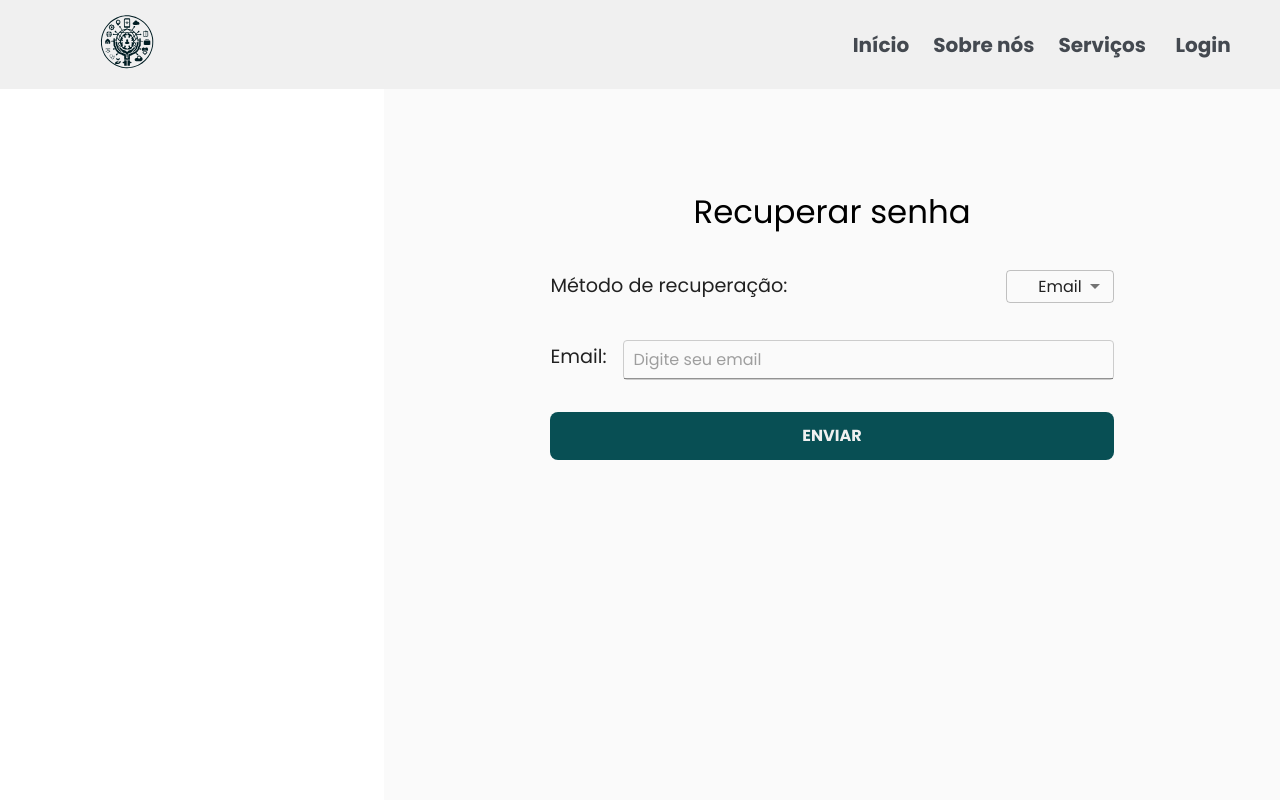
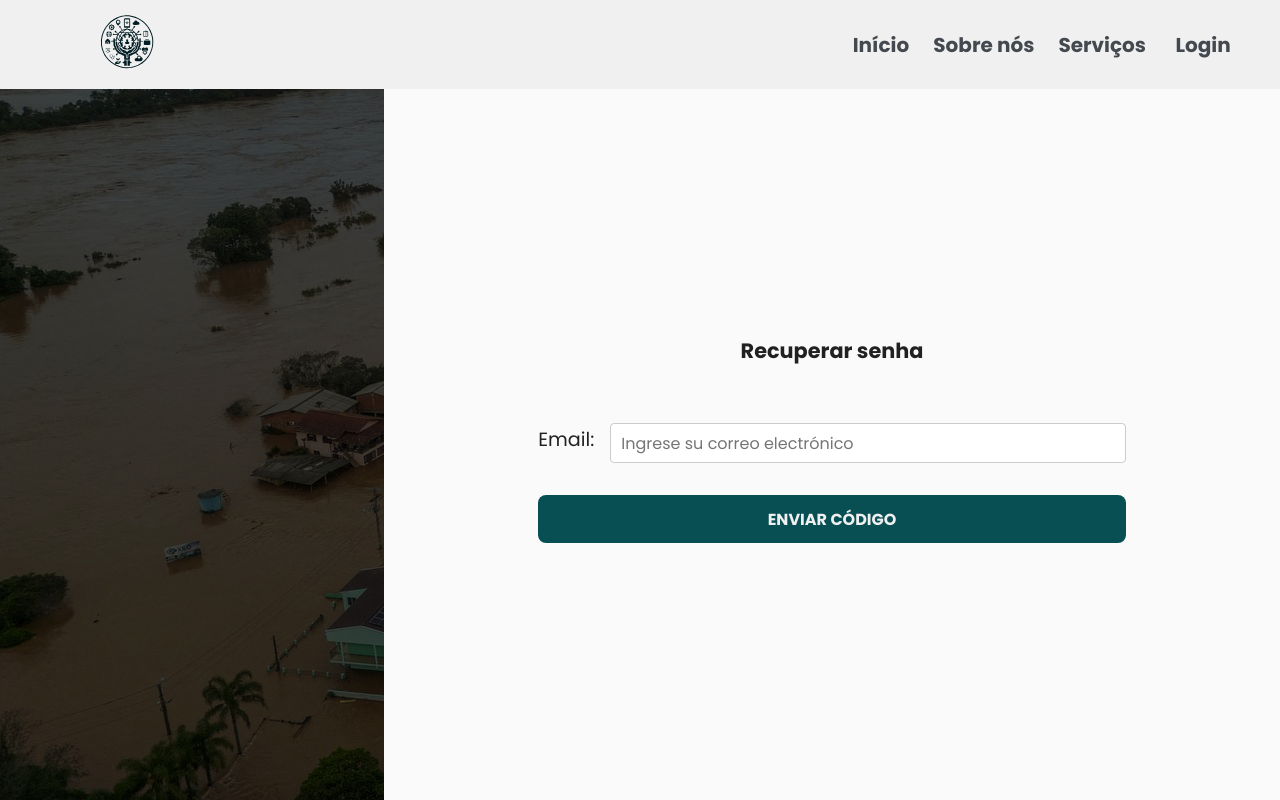
Before and after one commit to Dart1516/proyecto-toti-rs, a React (Create React App) app: page /recuperarsenha in a window 1280 px wide. Built offline with nearby package versions, Linux system fonts and the light colour scheme.

Commit message:
adionando recoverypassword

```diff
--- a/package.json
+++ b/package.json
@@ -9,6 +9,7 @@
     "@fortawesome/fontawesome-svg-core": "^6.5.2",
     "@fortawesome/free-solid-svg-icons": "^6.5.2",
     "@fortawesome/react-fontawesome": "^0.2.2",
+    "@hookform/resolvers": "^3.9.0",
     "@mui/icons-material": "^5.15.19",
     "@mui/material": "^5.15.18",
     "@testing-library/jest-dom": "^5.17.0",
@@ -20,11 +21,13 @@
     "googleapis": "^140.0.1",
     "react": "^18.3.1",
     "react-dom": "^18.3.1",
+    "react-hook-form": "^7.52.1",
     "react-icons": "^5.2.1",
     "react-input-mask": "^2.0.4",
     "react-router-dom": "^6.23.1",
     "react-scripts": "^5.0.1",
-    "web-vitals": "^2.1.4"
+    "web-vitals": "^2.1.4",
+    "yup": "^1.4.0"
   },
   "scripts": {
     "predeploy": "npm run build",
--- a/src/Pages/FormularioPsicologo.js
+++ b/src/Pages/FormularioPsicologo.js
@@ -68,7 +68,7 @@ function FormularioPsicologo() {
     delete dataToSend.verifyPassword;
 
     try {
-      const response = await Api.post("/cadastro/lideres", dataToSend);
+      const response = await Api.post("/cadastro/psicologos", dataToSend);
       console.log("dados enviados com sucesso:", response.data);
       navigate("/thankyou");
 
--- a/src/Pages/RecuperarSenha.js
+++ b/src/Pages/RecuperarSenha.js
@@ -3,94 +3,155 @@ import Header from "../Components/Header-NavMenu";
 import "../assets/styles/Button.css";
 import "../assets/styles/recuperarsenha.css"
 import { Api } from "../services/api";
-import {Select,  MenuItem, Input , Typography} from "@mui/material";
+import { Typography} from "@mui/material";
+
 
 const RecuperarSenha = () => {
-  const [recoveryMethod, setRecoveryMethod] = useState("email");
-  const [email, setEmail] = useState("");
-  const [phone, setPhone] = useState("");
-  const [error, setError] = useState("");
-  const [emailValidacao, setEmailValidacao] = useState("");
+  const [initialForm, setInitialForm] = useState({
+    email: '',
+    code: '',
+    newPassword: '',
+  });
+  const [form, setForm] = useState(initialForm);
+  const [step, setStep] = useState(1);
+  const [error, setError] = useState('');
+  const [email, setEmailValidacao] = useState('');
 
   const handleSubmit = async (e) => {
     e.preventDefault();
-
-    const { recoveryMethod, email, phone } = this.state;
-
     try {
-        const normalizedEmail = email.toLowerCase();
-        const response = await Api.post(`/login/usuarios?email=${normalizedEmail}`);
+      const normalizedEmail = initialForm.email.toLowerCase();
+        const response = await Api.post(`/recoverypassword/email?email=${normalizedEmail}`);
+        console.log("dados enviados com sucesso:", response.data);
+        setError('');
+        setStep(2);
+        setInitialForm("")
+        console.log(normalizedEmail)
       if (response.data.length === 0) {
         setError("Usuário não encontrado.");
         setEmailValidacao(response.data.email)
         return;
       }
 
-      // Proceed to Step 2 (code sending)
-      this.props.onMoveToStep2(recoveryMethod, email, phone);
     } catch (error) {
       console.error("Error al verificar usuário:", error);
       setError("Ocorreu um erro. Tente novamente.");
     }
   };
+  const handleInputChange = (event) => {
+    const { name, value } = event.target;
+    setForm({
+      ...form,
+      [name]: value,
+    });
+  };
+
+
+  const handleVerifyCode = async () => {
+    const { code, newPassword } = form;
+
+    // Simulate verifying the code and resetting the password
+    console.log(`Verifying code ${code} and setting new password to ${newPassword}`);
+    setError('');
+    setStep(3);
+  };
+
+  const handleNewPasswordSubmit = async () => {
+    // Simulate submitting the new password
+    console.log(`Submitting new password: ${form.newPassword}`);
+    alert('Password successfully reset!');
+  };
+
+  const renderStep = () => {
+    switch (step) {
+      case 1:
+        return (
+          <div className="form-recovery-password">
+            <h2>Recuperar senha</h2>
+            <div className="form-method">
+            <label htmlFor="email"  id="email-label">Email:</label>
+            <input
+              type="email"
+              id="email"
+              name="email"
+              value={form.email}
+              onChange={handleInputChange}
+              placeholder="Ingrese su correo electrónico"
+              required
+              className="input-method"
+            />
+
+            </div>
+
+            <button  className="btnRecuperarSenha" onClick={handleSubmit}>Enviar código</button>
+            {error && <p className="error">{error}</p>}
+          </div>
+        );
+      case 2:
+        return (
+          <div className="form-recovery-password">
+            <h2>Validar código</h2>
+            <div className="form-method">
+            <label htmlFor="code">Código:</label>
+            <input
+              type="text"
+              id="code"
+              name="code"
+              value={form.code}
+              onChange={handleInputChange}
+              placeholder="Ingrese el código recibido"
+              required
+              className="input-method"
+            />
+
+            </div>
+            <button className="btnRecuperarSenha" onClick={handleVerifyCode}>Validar código</button>
+            {error && <p className="error">{error}</p>}
+          <div className="form-method">
+          <label htmlFor="newPassword">Nova Senha:</label>
+            <input
+              type="password"
+              id="newPassword"
+              name="newPassword"
+              value={form.newPassword}
+              onChange={handleInputChange}
+              placeholder="Ingrese su nueva contraseña"
+              required
+              className="input-method"
+            />
+
+
+          </div>
+          <button  className="btnRecuperarSenha" onClick={() => setStep(1)}>Voltar</button>
+          </div>
+        );
+      case 3:
+        return (
+          <div className="form-recovery-password">
+            <h2>Nova senha</h2>
+            <p>Senha restablecida com sucesso.</p>
+            <button  className="btnRecuperarSenha" onClick={handleNewPasswordSubmit}>Voltar para fazer login</button>
+          <button className="btnRecuperarSenha" onClick={() => setStep(1)}>Voltar</button>
+
+          </div>
+        );
+      default:
+        return null;
+    }
+  };
 
   return (
-    <div id="container" >
+    <div id="" >
    <Header/>
-<div id="body">
-<Typography variant="h4" color="black">Recuperar senha</Typography>
+   <div className="background-image"></div>
+   <div id="container">
+    <div id="body">
+    <Typography variant="h4" color="black">Recuperar senha</Typography>
+      {renderStep()}
+    </div>
 
-      <form onSubmit={handleSubmit} id="form-recovery-password">
-        <div className="method">
-          <label htmlFor="recoveryMethod">Método de recuperação:</label>
-          <Select
-            id="recoveryMethod"
-            value={recoveryMethod}
-            onChange={(e) => setRecoveryMethod(e.target.value)}
-          >
-            <MenuItem  className="option" value="email">Email</MenuItem>
-            <MenuItem  className="option" value="sms">SMS</MenuItem>
-          </Select>
-        </div>
-
-        {recoveryMethod === "email" && (
-          <div className="form-method">
-            <label htmlFor="email" id="email-label">Email:</label>
-            <Input
-            className="input-method"
-              type="email"
-              id="email"
-              value={email}
-              onChange={(e) => setEmail(e.target.value)}
-              placeholder="Digite seu email"
-              required
-            />
-          </div>
-        )}
-
-        {recoveryMethod === "sms" && (
-          <div className="form-method">
-            <label htmlFor="phone" id="phone-label">Número de telefone:</label>
-            <input
-                  className="input-method "
-              type="tel"
-              id="phone"
-              value={phone}
-              onChange={(e) => setPhone(e.target.value)}
-              placeholder="Digite seu número de telefone"
-              required
-            />
-          </div>
-        )}
-
-        <button type="submit" className="btnRecuperarSenha">
-          enviar
-        </button>
-        {error && <div className="error-message">{error}</div>}
-      </form>
     </div>
     </div>
-
   );
 };
 
--- a/src/assets/styles/recuperarsenha.css
+++ b/src/assets/styles/recuperarsenha.css
@@ -1,7 +1,6 @@
 #container{
     position: fixed;
     right: 0;
-    background: #fafafa;
     z-index:  1;
     height:100vh;
     justify-items:center;
@@ -10,42 +9,35 @@
     display:flex;
     flex-direction:column;
     width: 70%;
+    background: #fafafa;
 }
 #body{
-    height: 60%;
+    height: 100%;
     display: flex;
     flex-direction: column;
     padding: 2rem;
     gap:2rem;
     flex-direction:column;
     justify-content:center;
-    width:70%;
     align-items: center;
+    width: 80%;
 }
-#form-recovery-password{
+.form-recovery-password h2{
+    font-size: clamp(0.6em, 0.8em + 1vw, 1.3em);
+}
+.form-recovery-password{
 gap: 2rem;
 display: flex;
 flex-direction: column;
-width: 100%;
+width: 90%;
 height: 100%;
 align-items: center;
+justify-content: center;
 }
-.method{
-    gap:1rem;
-    display:inline-flex;
-    align-items: center;
-    justify-content: space-between;
-    width: 100%;
-}
-.method label, .form-method label{
+.form-recovery-password label{
     font-size: clamp(0.6em, 0.6em + 1vw, 1.2em);
 }
-.method #recoveryMethod{
-    border: 0;
-    font-size: clamp(0.6em, 0.6em + 1vw, 1em);
-    padding: 0.3rem 2rem;
-    width: 100%;
-}
+
 .form-method{
     gap: 1rem;
     display: inline-flex;
@@ -57,17 +49,14 @@ align-items: center;
     border: 0;
     font-size: clamp(0.6em, 0.6em + 1vw, 1em);
     padding: 0.3rem 2rem;
-    width: 90%;
+    width: 100%;
     height: 40px;
     padding: 10px;
     margin-top: 5px;
     border: 1px solid #ccc;
     border-radius: 4px;
 }
-#phone-label{
-width: 65%;
-font-size: clamp(0.6em, 0.6em + 1vw, 1.1em);
-}
+
   .btnRecuperarSenha{
     border: 0;
     text-transform: uppercase;
@@ -88,6 +77,9 @@ font-size: clamp(0.6em, 0.6em + 1vw, 1.1em);
     border: 0;
     transition: 0.3s;
   }
+  #last{
+    margin-top: 2rem;
+  }
   @media (max-width: 870px) {
     #container, .method, .form-method{
         width: 100%;
```
Also changed, not shown: src/Components/sendEmail.js (deleted, +0 -41 lines), 1 other file (tests, documents, lock files or other folders).
